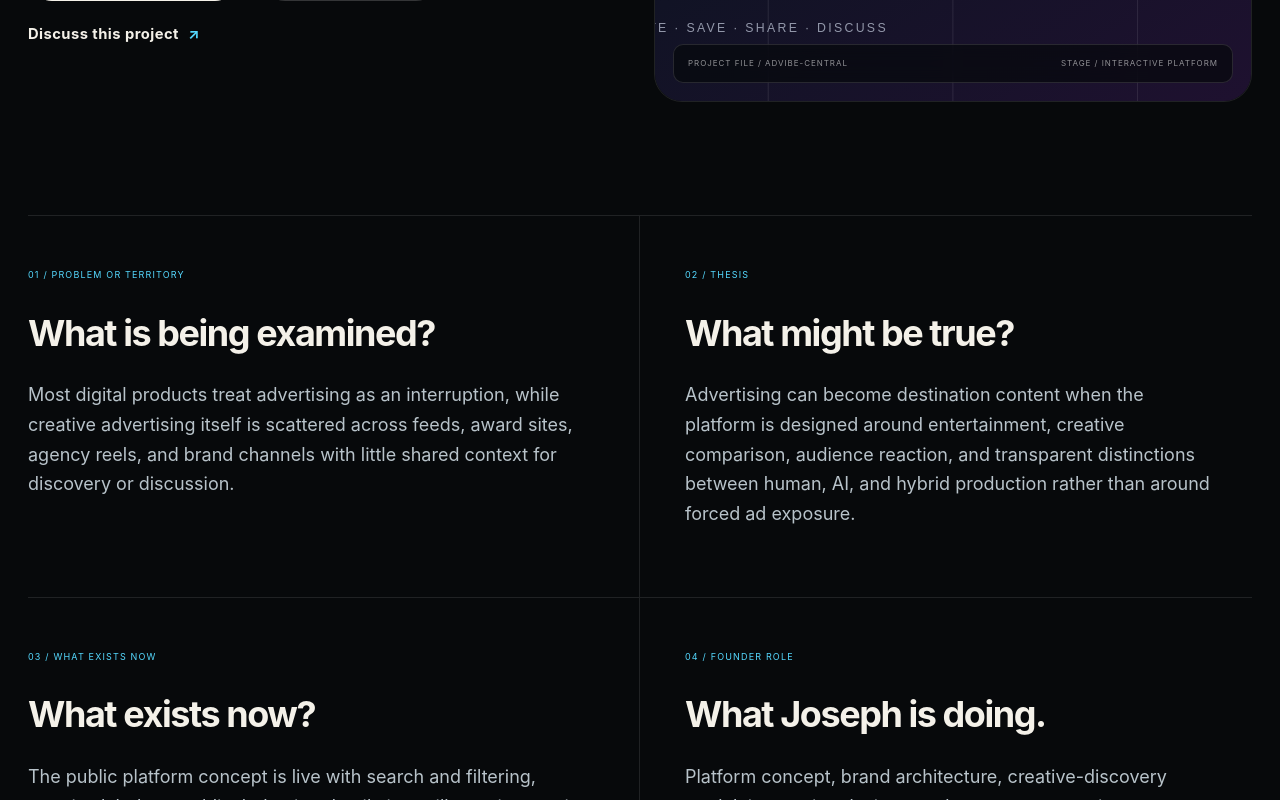
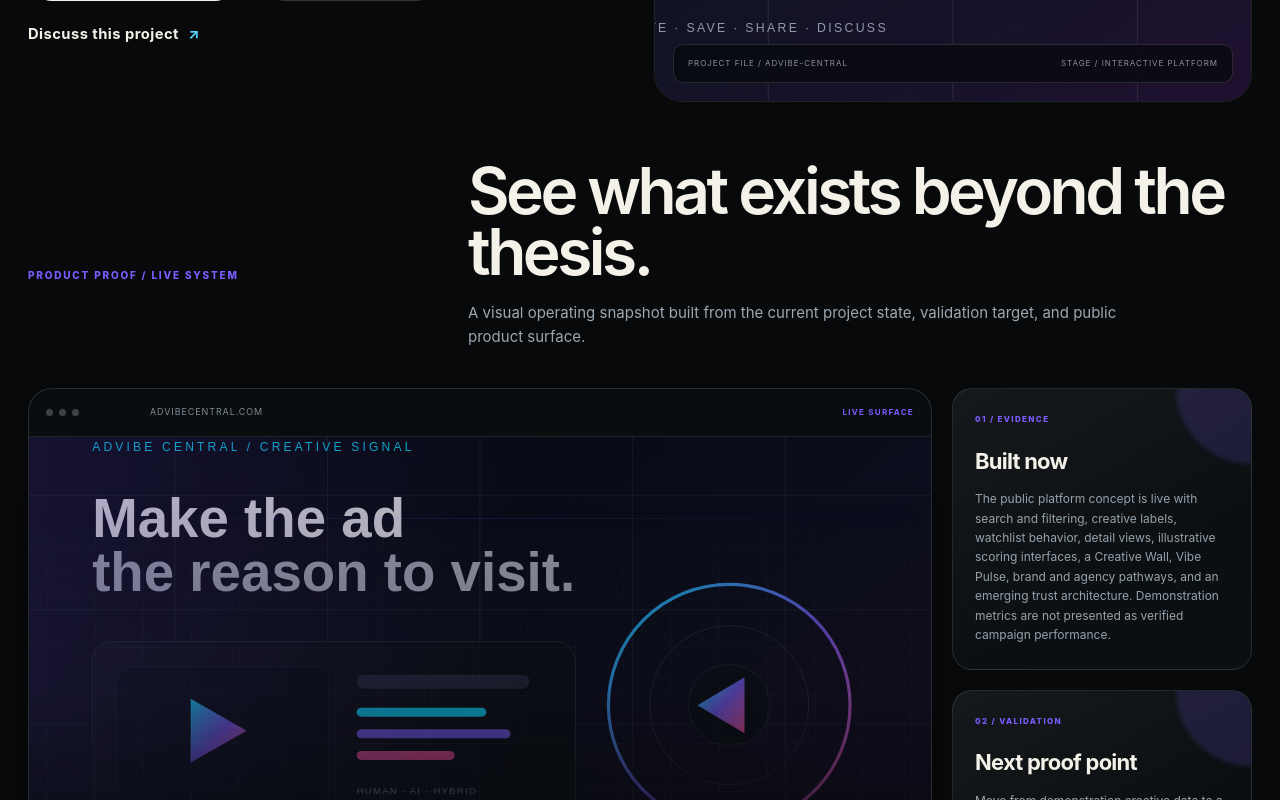
Before and after one commit to josephjilovec/josephjilovec, a Next.js app: page /ventures/advibe-central in a window 1280 px wide. Shown: the part 740-1540 px from the top of the page. Built offline with nearby package versions, Linux system fonts and the light colour scheme.

Commit message:
Add product proof and motion to venture pages

```diff
--- a/app/ventures/[slug]/page.tsx
+++ b/app/ventures/[slug]/page.tsx
@@ -3,6 +3,7 @@ import type { CSSProperties } from "react";
 import Image from "next/image";
 import Link from "next/link";
 import { notFound } from "next/navigation";
+import { VentureProofPanel } from "@/components/interactive/VentureProofPanel";
 import { getVenture, ventures } from "@/lib/portfolio";
 import { pageMetadata } from "@/lib/metadata";
 
@@ -42,6 +43,22 @@ export default async function VenturePage({ params }: { params: Promise<{ slug:
           <div className="project-art-caption"><span>PROJECT FILE / {venture.slug.toUpperCase()}</span><span>STAGE / {venture.stage.toUpperCase()}</span></div>
         </div>
       </section>
+
+      <VentureProofPanel
+        name={venture.name}
+        slug={venture.slug}
+        category={venture.category}
+        stage={venture.stage}
+        currentState={venture.currentState}
+        nextMilestone={venture.nextMilestone}
+        opportunity={venture.opportunity}
+        externalUrl={venture.externalUrl}
+        externalLabel={venture.externalLabel}
+        heroArt={venture.heroArt}
+        accent={venture.accent}
+        accentSoft={venture.accentSoft}
+      />
+
       <section className="section project-file-section"><div className="project-file-grid"><article><span>01 / Problem or territory</span><h2>What is being examined?</h2><p>{venture.problem}</p></article><article><span>02 / Thesis</span><h2>What might be true?</h2><p>{venture.thesis}</p></article><article><span>03 / What exists now</span><h2>What exists now?</h2><p>{venture.currentState}</p></article><article><span>04 / Founder role</span><h2>What Joseph is doing.</h2><p>{venture.founderRole}</p></article><article><span>05 / Next milestone</span><h2>What has to happen next?</h2><p>{venture.nextMilestone}</p></article><article><span>06 / Opportunity</span><h2>Who could materially help?</h2><p>{venture.opportunity}</p></article></div></section>
       <section className="project-disclaimer" style={{ "--venture-accent": venture.accent } as CSSProperties}><span>Project-stage disclosure</span><p>{venture.stage === "Creative project" ? "This is a creative identity and public catalog, not a venture-traction claim." : venture.stage === "Active brand" ? "This is a public operating brand. Specific product, regulatory, market, financial, or performance claims should still be evaluated on their own evidence and current legal context." : "This page describes a current project thesis or prototype. Future capabilities, economics, product specifications, or market outcomes are not presented as independently verified achievements unless explicitly labeled as evidence."}</p></section>
     </>
```
